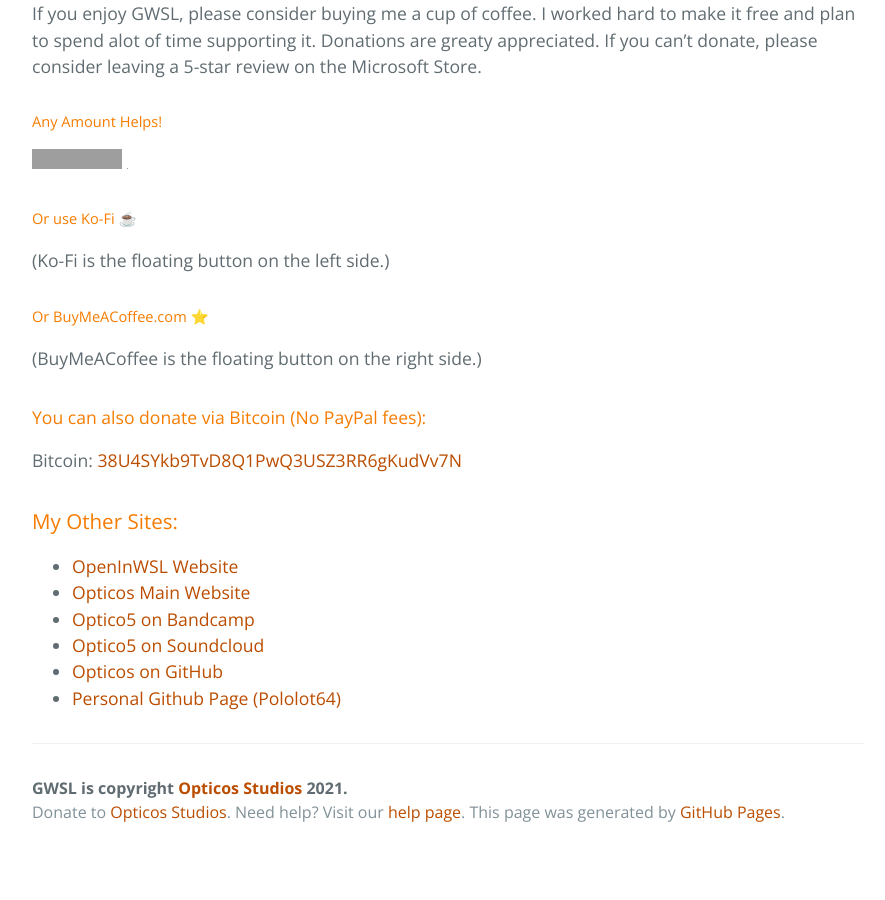
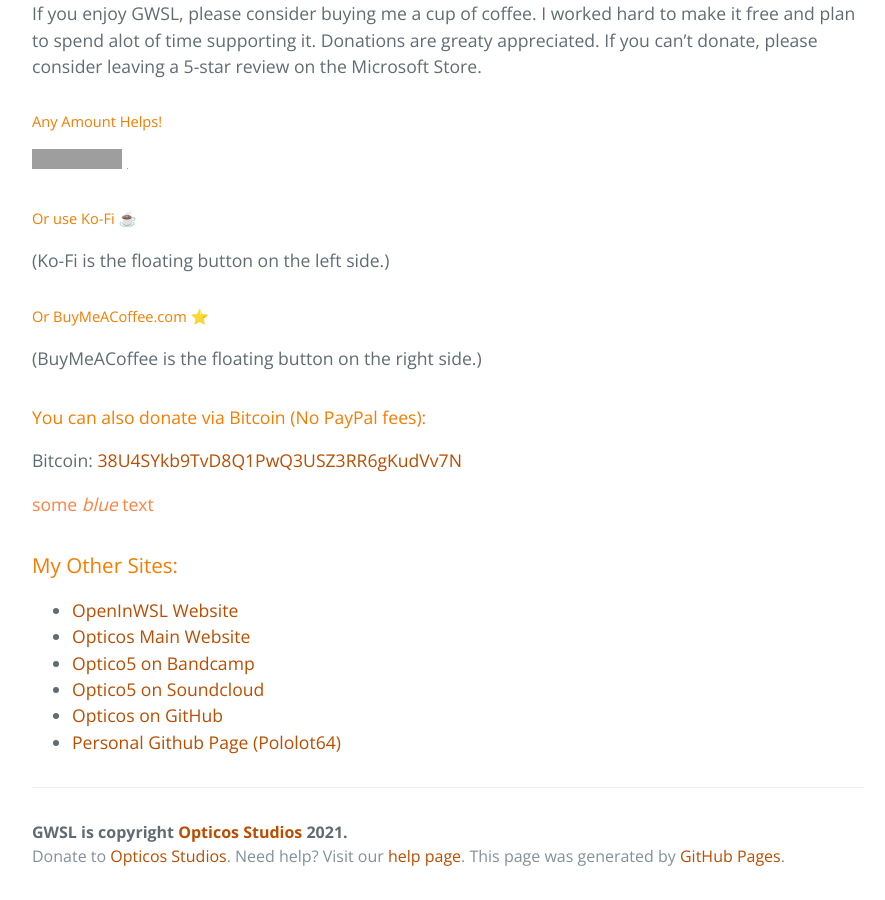
Before and after one commit to Opticos/gwsl, a Jekyll site: the page built from index.md, in a window 1280 px wide and 900 px high, scrolled down 3507 px. Shown: the whole window, without its empty margins (192-1077 px from the left). Built offline with Jekyll 4.4.1, drawn with Linux system fonts in a browser that asks for light colours; the repository's description, which GitHub fills in, is left out; before the commit the page ends 4363 px from its top, so only the background shows below that; grey boxes are pictures that could not be loaded.

Commit message:
Update index.md

```diff
--- a/index.md
+++ b/index.md
@@ -146,6 +146,8 @@ If you enjoy GWSL, please consider buying me a cup of coffee. I worked hard to m
 #### You can also donate via Bitcoin (No PayPal fees):
 Bitcoin: [38U4SYkb9TvD8Q1PwQ3USZ3RR6gKudVv7N]("/bitcoin:38U4SYkb9TvD8Q1PwQ3USZ3RR6gKudVv7N")
 
+<span style="color:#FF813F">some *blue* text</span>
+
 
 ### My Other Sites:
 <!--*  [LinkedIn Profile](https://www.linkedin.com/in/paul-elliot-foy)-->
```
